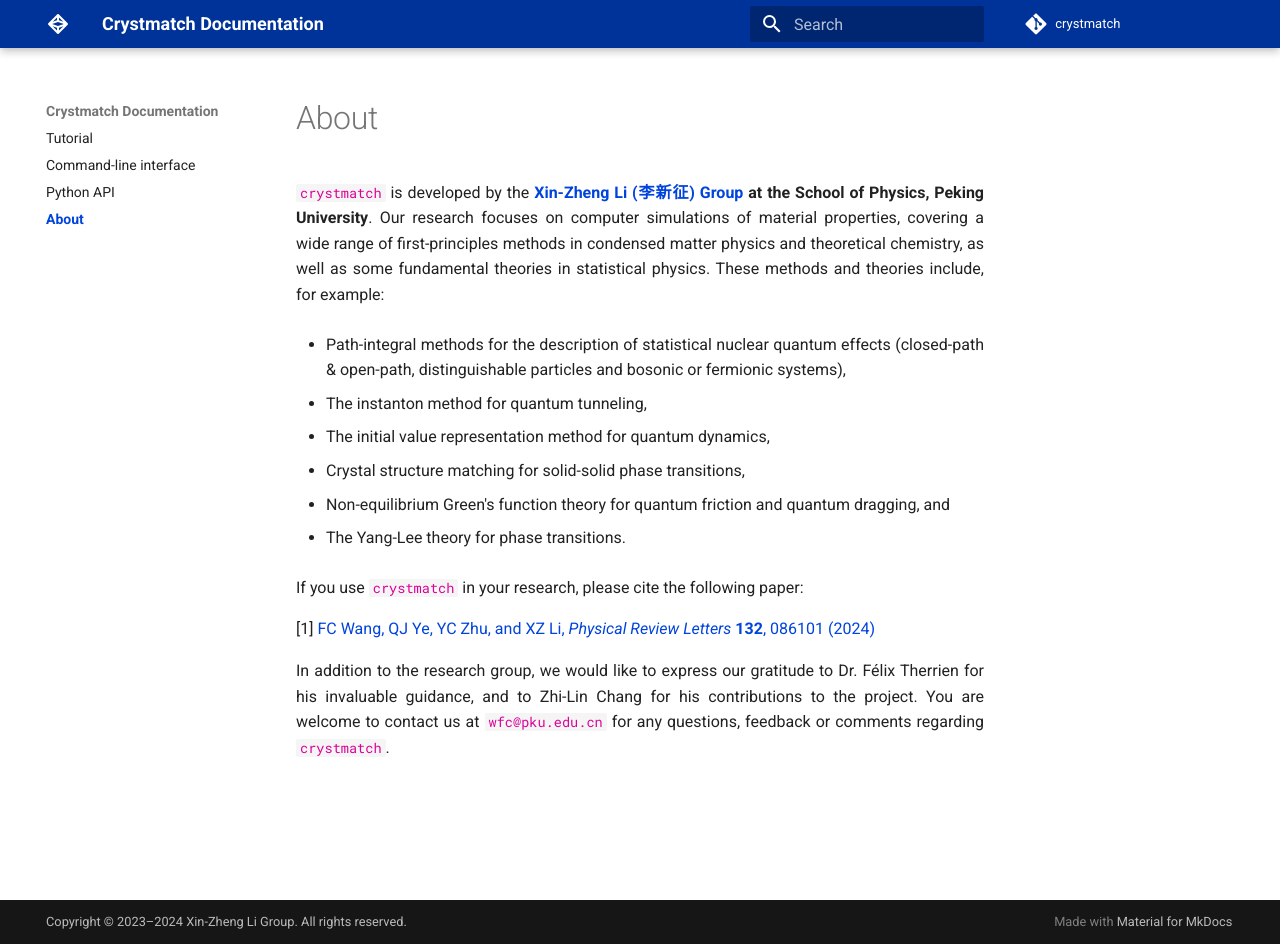
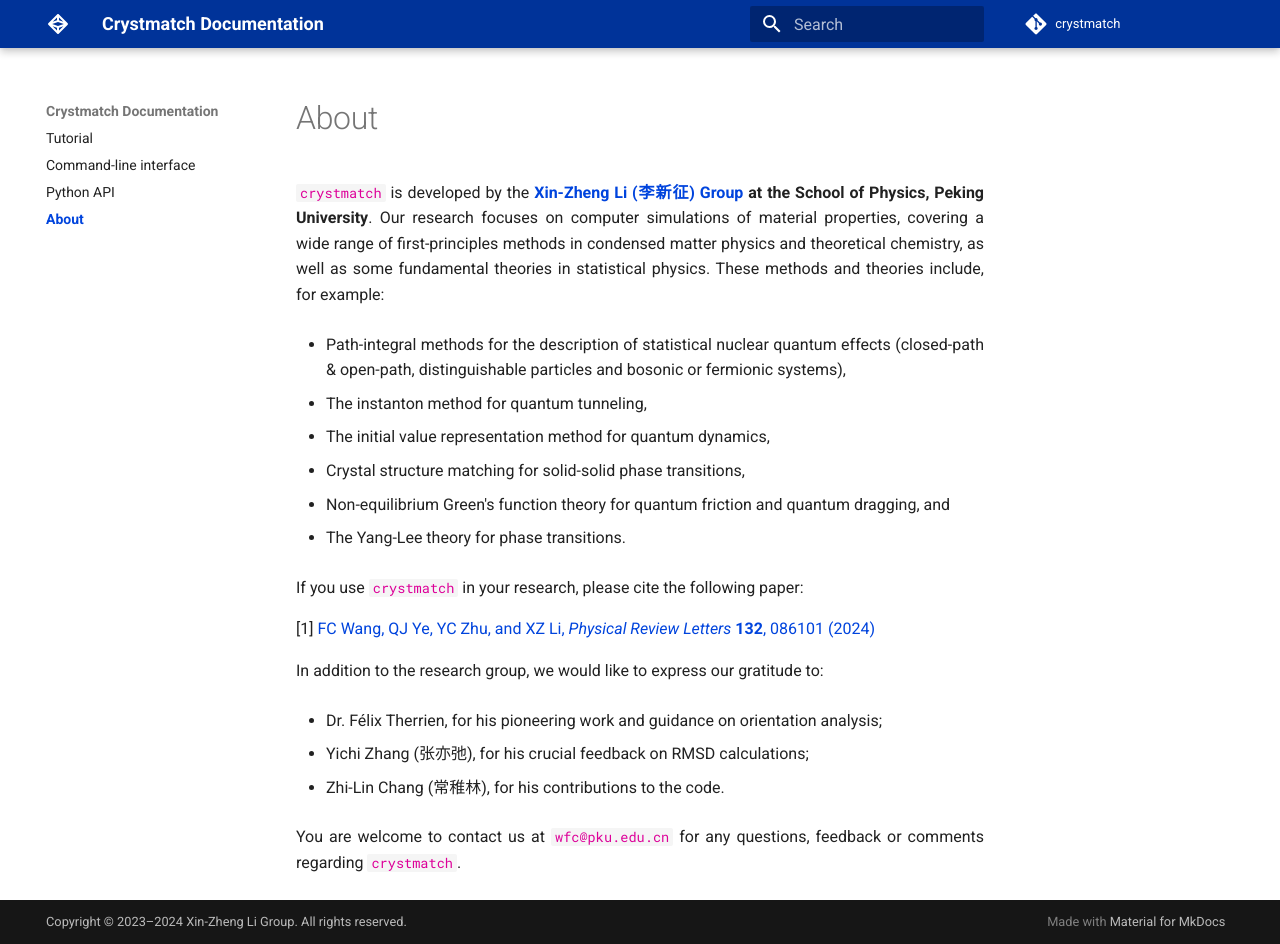
Before and after one commit to Fangcheng-Wang/crystmatch, an MkDocs documentation site: the page built from docs/about.md, in a window 1280 px wide and 944 px high. Built offline with MkDocs 1.6.1 and Material for MkDocs 9.7.7, drawn with Linux system fonts in a browser that asks for light colours; comment, search, counter and statistics services are not loaded.

Commit message:
Debug for RMSD calculation

```diff
--- a/docs/about.md
+++ b/docs/about.md
@@ -18,4 +18,12 @@ If you use `crystmatch` in your research, please cite the following paper:
 
 \[1\] [FC Wang, QJ Ye, YC Zhu, and XZ Li, *Physical Review Letters* **132**, 086101 (2024)](https://arxiv.org/abs/2305.05278)
 
-In addition to the research group, we would like to express our gratitude to Dr. Félix Therrien for his invaluable guidance, and to Zhi-Lin Chang for his contributions to the project. You are welcome to contact us at `wfc@pku.edu.cn` for any questions, feedback or comments regarding `crystmatch`.
+In addition to the research group, we would like to express our gratitude to:
+
+- Dr. Félix Therrien, for his pioneering work and guidance on orientation analysis;
+
+- Yichi Zhang (张亦弛), for his crucial feedback on RMSD calculations;
+
+- Zhi-Lin Chang (常稚林), for his contributions to the code.
+
+You are welcome to contact us at `wfc@pku.edu.cn` for any questions, feedback or comments regarding `crystmatch`.
--- a/docs/css/style-crystmatch.css
+++ b/docs/css/style-crystmatch.css
@@ -7,7 +7,7 @@
 
 .md-copyright__highlight {
     display: inline-block;
-    width: calc(100% - 183px);
+    width: calc(100% - 190px);
 }
 
 .md-header { background-color: #003399; }
@@ -30,13 +30,7 @@ h3.doc-heading code span { color: #dd0099; }
 
 h3.doc-heading code span.n:first-of-type { color: #0044dd; font-weight: bold; }
 
-h3.doc-heading code span.mf, h3.doc-heading code span.mi, h3.doc-heading code span.kc { color: #888888; font-style: italic; }
-
-.mermaid {
-    display: block;
-    margin: 0 auto;
-    width: 100%;
-    overflow-x: auto;
-    overflow-y: auto;
-    text-align: center;
+h3.doc-heading code span.mf, h3.doc-heading code span.mi, h3.doc-heading code span.kc {
+    color: #888888;
+    font-style: italic;
 }
```
Also changed, not shown: crystmatch/__init__.py (+6 -6 lines), docs/cli.md (+1 -1 lines), 5 other files.
